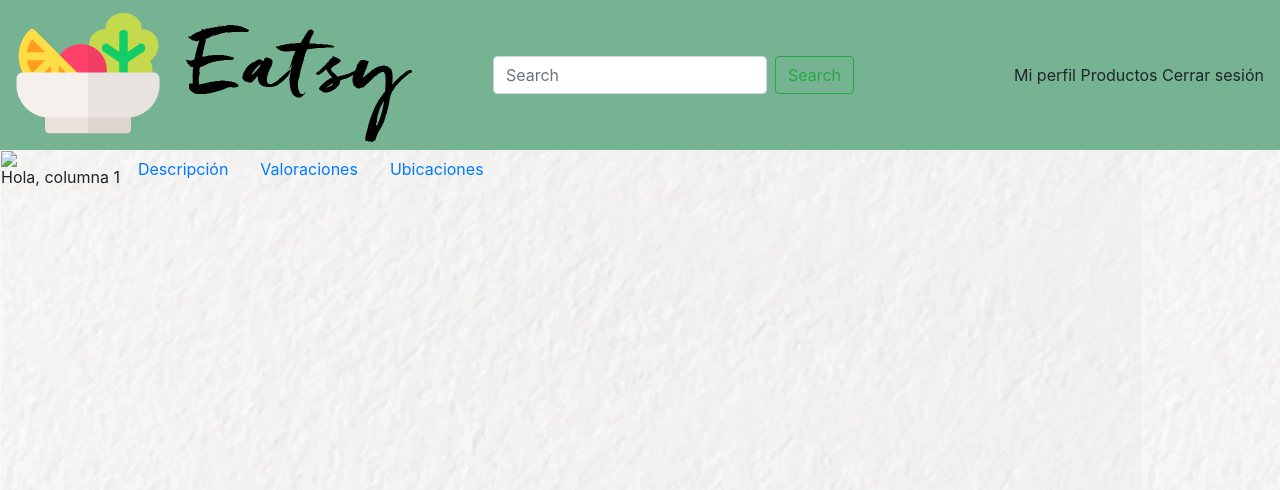
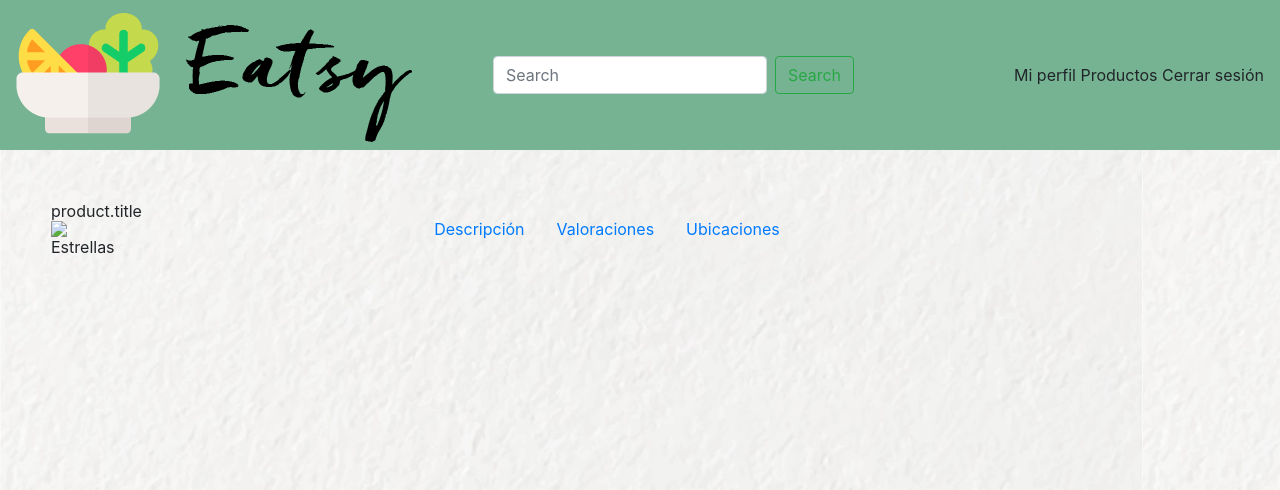
Before and after one commit to fersolesp/Eatsy, a Django app: template product/templates/products/show.html in a window 1280 px wide. Shown: the top 490 px of the page. Run offline with Django 3.2, Linux system fonts and the light colour scheme; the template is opened without the code that fills it, so the values that code supplies are empty; parts of the project's set-up code (start-up, migrations or seed data) failed here and were passed over; some libraries are stand-ins or nearby versions.

Commit message:
Se ha añadido primera versión de show

```diff
--- a/product/templates/products/show.html
+++ b/product/templates/products/show.html
@@ -36,15 +36,20 @@
                 </b-navbar-nav>
             </div>
         </div>
-
+            <div class = "tabla">
                 <table>
                     <tr>
                         <td>
+                            <div class = "columnaIzq">
+                                product.title
+                                </br>
                                 <img src="#"></img>
                                 </br>
-                        Hola, columna 1
+                                Estrellas
+                            </div>
                         </td>
                         <td>
+                            <div class = "columnaDer">
                                 <ul class="nav">
                                     <li class="nav-item">
                                     <a class="nav-link active" href="#">Descripción</a>
@@ -56,7 +61,9 @@
                                     <a class="nav-link" href="#">Ubicaciones</a>
                                     </li>
                                 </ul>
+                            </div>
                         </td>
                     </tr>
                 </table>
+            </div>
     </body>
--- a/static/estilo/style.css
+++ b/static/estilo/style.css
@@ -1,8 +1,22 @@
 body {
-    background-image: url("fondo.png") ;
+    background-image: url("fondo.png");
 }
 
 .navbar {
     display: flex;
     background-color: rgb(118, 179, 146);
 }
+
+.tabla {
+    display: grid;
+    grid-template-columns: none;
+    width:100%;
+}
+
+.columnaIzq {
+    margin: 50px;
+}
+
+.columnaDer {
+    margin: 50px;
+}
```
Lines whose indentation alone changed are shown as unchanged.
